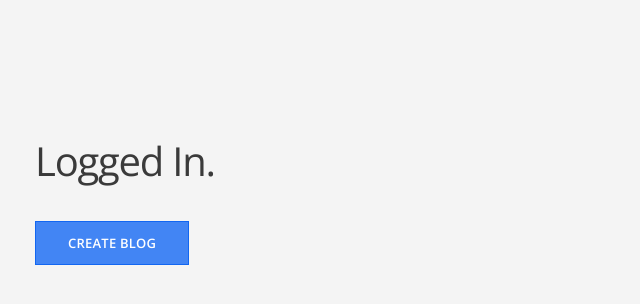
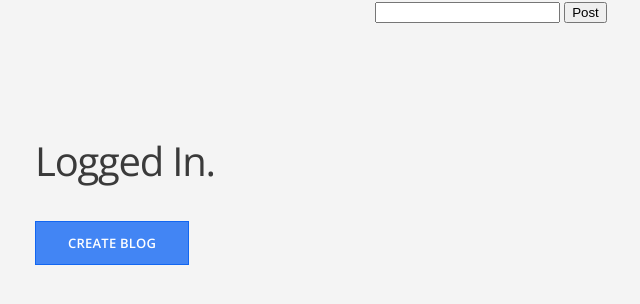
Before and after one commit to pchiquini/EthicHacking, a Flask app: page /home in a window 1280 px wide. Shown: the part 50-354 px from the top of the page, without its empty margins (105-745 px from the left). Run offline with Flask 2, Linux system fonts and the light colour scheme.

Commit message:
combining code

```diff
--- a/templates/home.html
+++ b/templates/home.html
@@ -1,3 +1,4 @@
+
 {% extends "layout.html" %}
 
 {% block content %}
@@ -9,6 +10,11 @@
         <a href="#" class="btn-primary">Create Blog</a>
       </div>
 
+      <form action="/home" method="post">
+  			<input type="text" name="text"></input>
+ 			<input type="submit" value="Post"></input>
+		</form>
+
       <div class="clearfix"></div>
 
     </div>
--- a/templates/incorrect.html
+++ b/templates/incorrect.html
@@ -8,7 +8,6 @@
     <p>are you trying to listen to my key strokes...?</p>
 
      <div class="section-content">
-
      	<a href="{{ url_for('index') }}" class="btn-primary">Try Again</a>
      </div>
 
```
Also changed, not shown: README.md.
